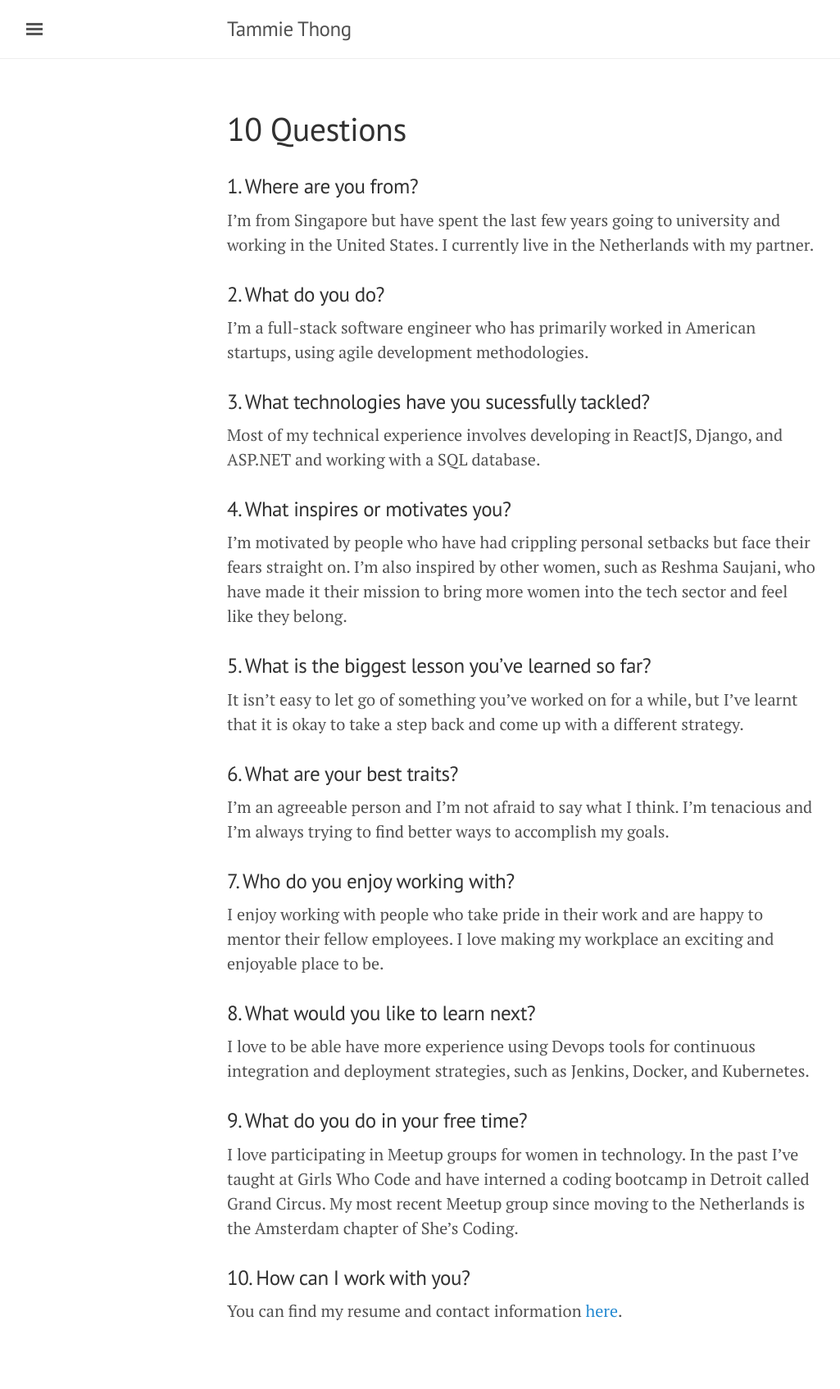
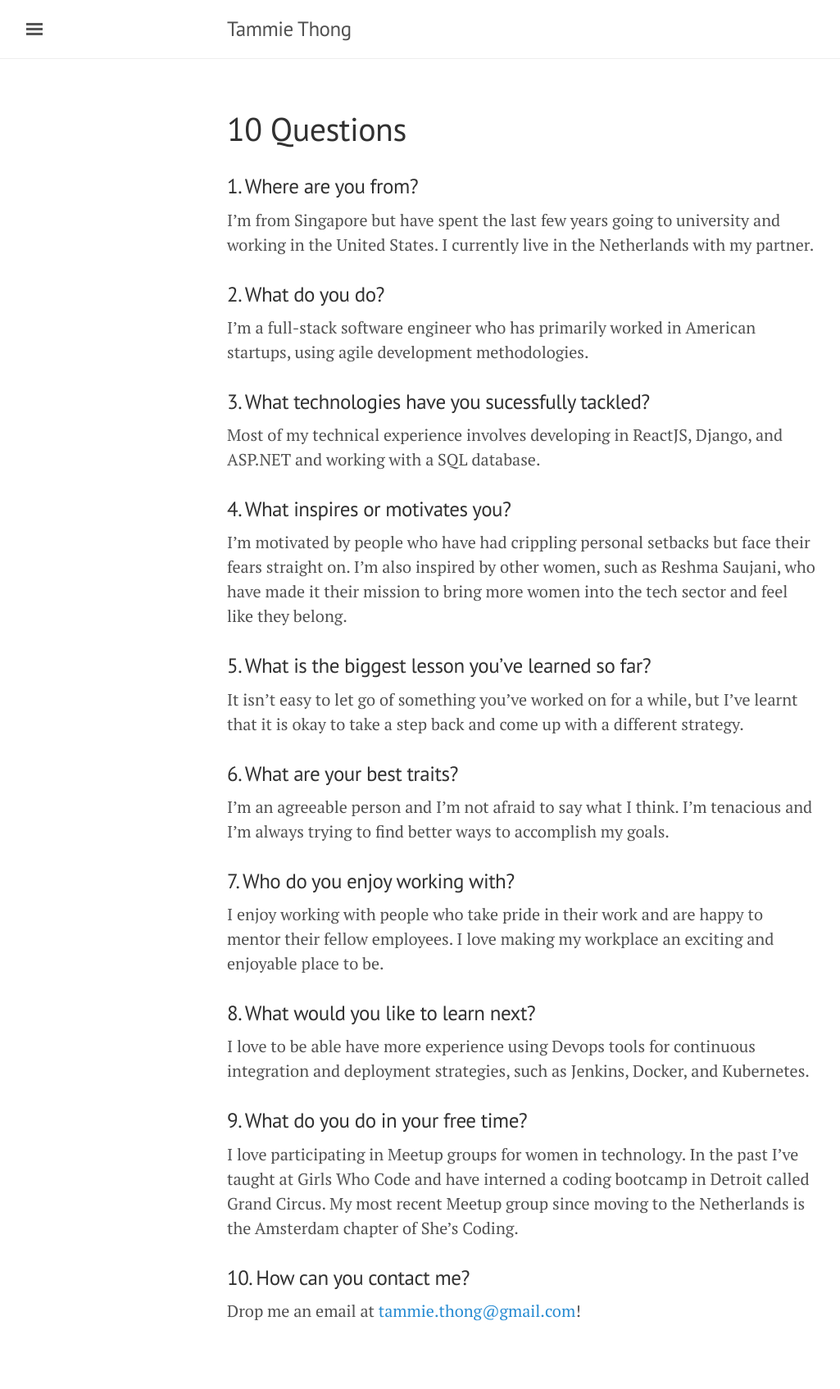
Before and after one commit to tammiet/tammiet.github.io, a Jekyll site: the page built from questions.md, in a window 1280 px wide. Shown: the whole page at 82% size, without its empty margins (3-1028 px from the left). Built offline with Jekyll 4.4.1, drawn with Linux system fonts in a browser that asks for light colours.

Commit message:
hid experience page and updated question page with email address

```diff
--- a/questions.md
+++ b/questions.md
@@ -41,6 +41,5 @@ I love to be able have more experience using Devops tools for continuous integra
 
 I love participating in Meetup groups for women in technology. In the past I've taught at Girls Who Code and have interned a coding bootcamp in Detroit called Grand Circus. My most recent Meetup group since moving to the Netherlands is the Amsterdam chapter of She's Coding.
 
-### 10. How can I work with you?
-
-You can find my resume and contact information [here](https://drive.google.com/file/d/0B8NSKFFnyrQ9Y0dGSHlJRGZFd1U/view?usp=sharing).
+### 10. How can you contact me?
+Drop me an email at [tammie.thong@gmail.com](mailto:tammie.thong@gmail.com)!
```
Also changed, not shown: experience.md (deleted, +0 -37 lines), 1 other file.
